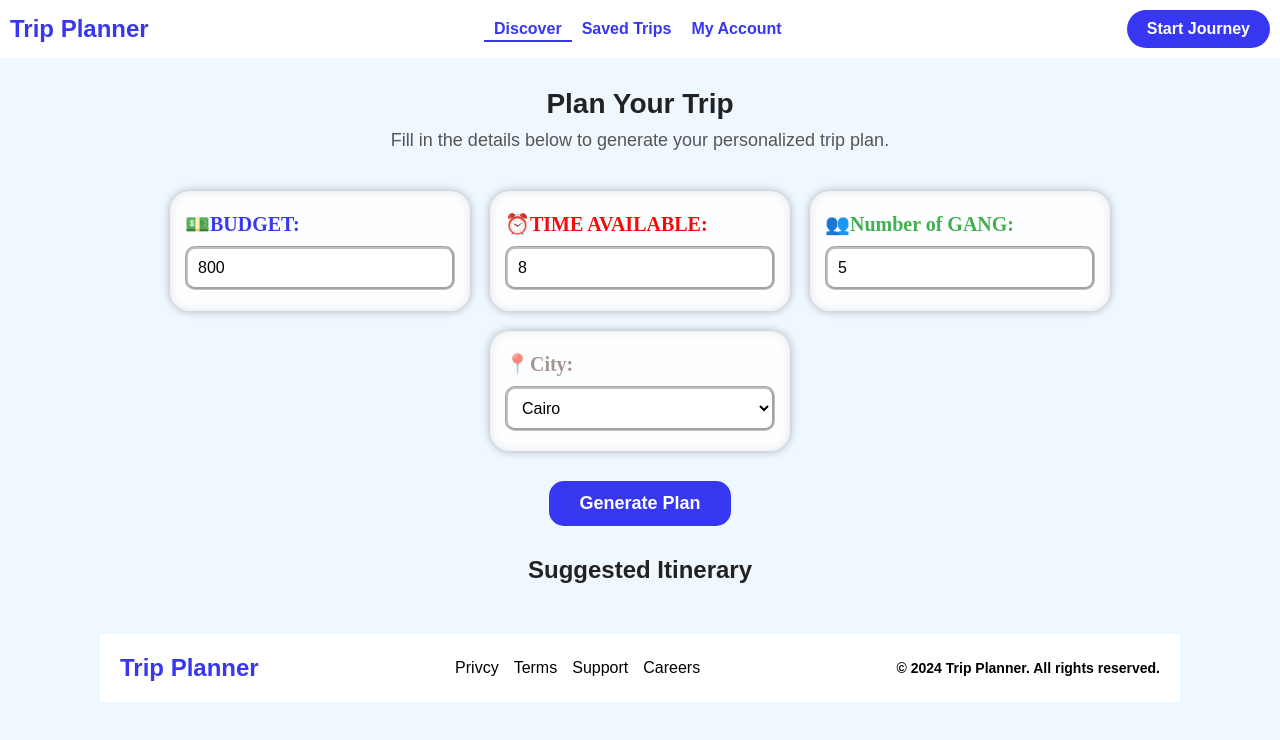
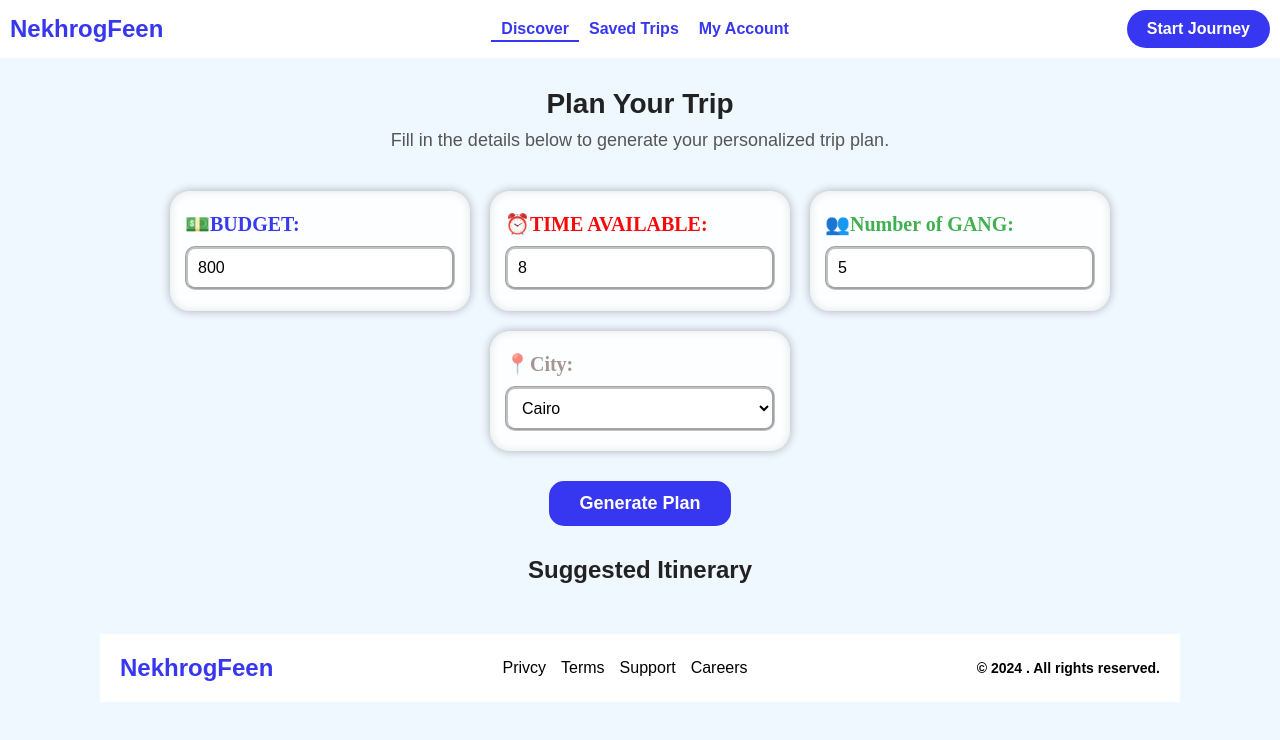
Before and after one commit to Mostafa205dev/NekhrogFeen, a React (Create React App) app: page / in a window 1280 px wide. Shown: the top 740 px of the page. Built offline with nearby package versions, Linux system fonts and the light colour scheme.

Commit message:
update project Name

```diff
--- a/src/components/Footer.jsx
+++ b/src/components/Footer.jsx
@@ -3,14 +3,14 @@ import "./Footer.css";
 export default function Footer() {
   return (
     <div className="footer">
-      <h3 className="icon">Trip Planner</h3>
+      <h3 className="icon">NekhrogFeen</h3>
       <div className="links">
         <p>Privcy</p>
         <p>Terms</p>
         <p>Support</p>
         <p>Careers</p>
       </div>
-      <h3 className="rights">© 2024 Trip Planner. All rights reserved.</h3>
+      <h3 className="rights">© 2024 . All rights reserved.</h3>
     </div>
   );
 }
--- a/src/components/Header.jsx
+++ b/src/components/Header.jsx
@@ -7,7 +7,7 @@ export default function Header() {
   return (
     <div className="header-container">
       <header className="title">
-        <h2>Trip Planner</h2>
+        <h2>NekhrogFeen</h2>
       </header>
 
       <div className="middle-buttons">
```
